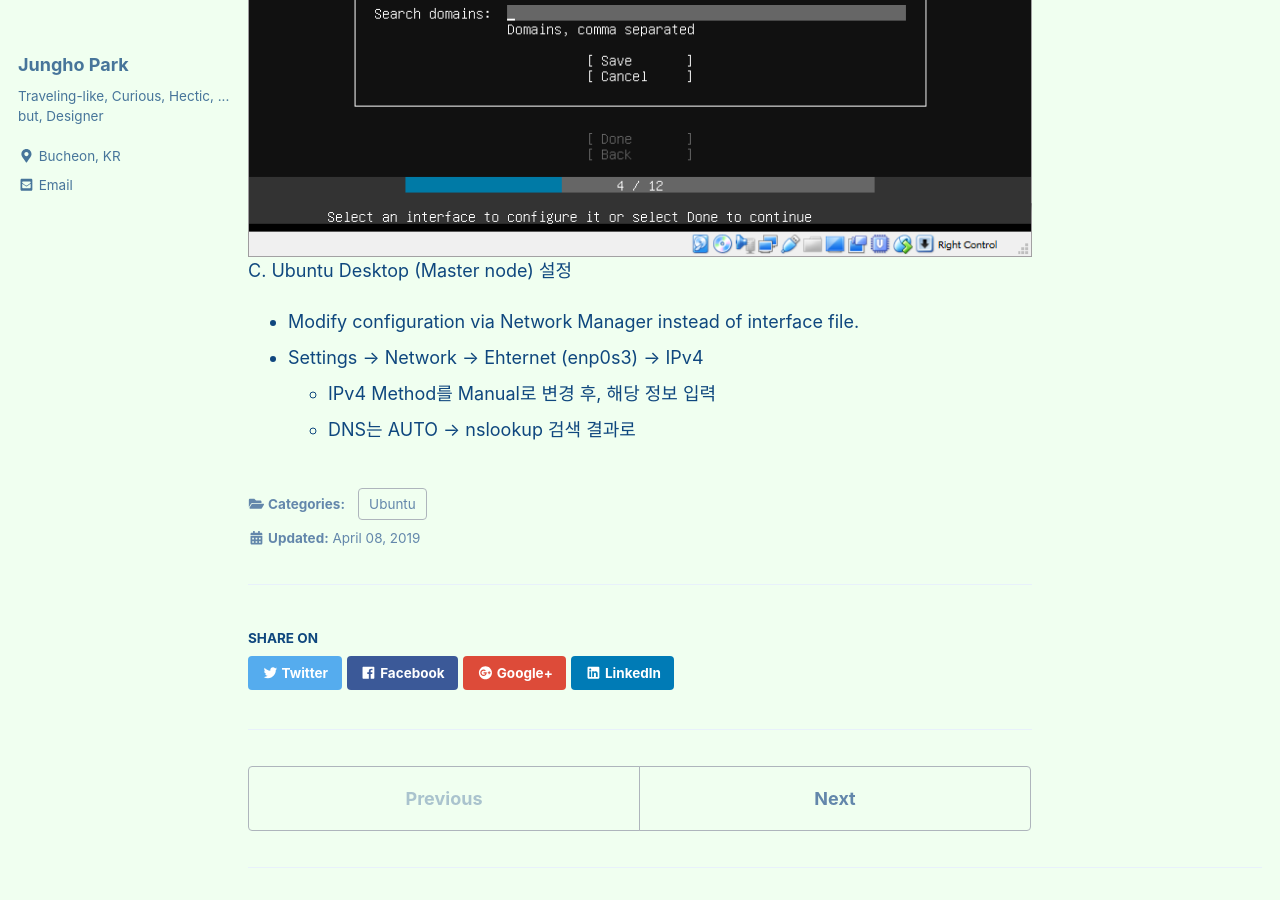
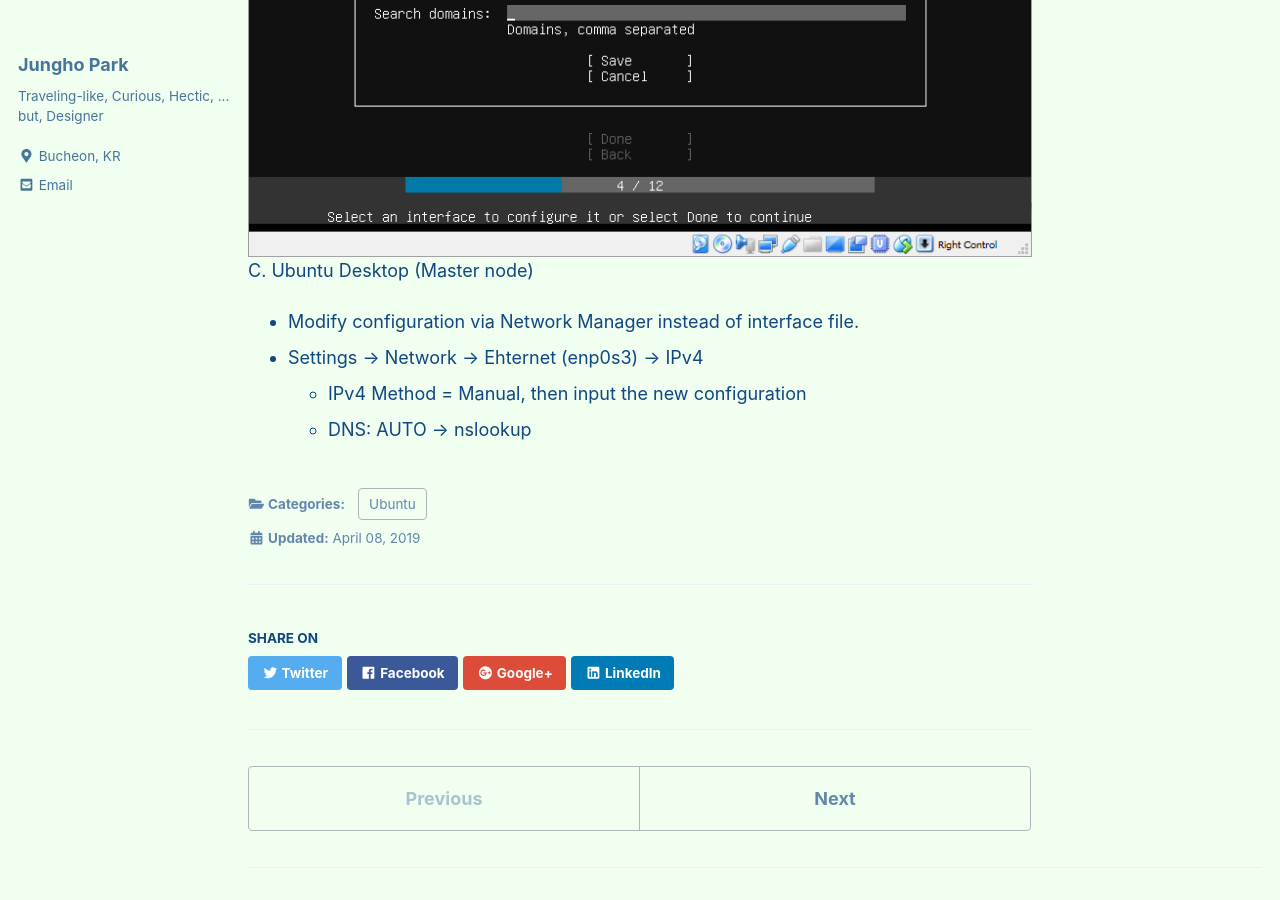
Before and after one commit to unipark00/tekrepo, a Jekyll site: the page built from _posts/2018-12-03-ubuntu-setup.md, in a window 1280 px wide and 900 px high, scrolled down 1766 px. Built offline with Jekyll 4.4.1, drawn with Linux system fonts in a browser that asks for light colours; cached includes are drawn as plain includes; some of the changed text lies outside the part shown.

Commit message:
Update 2018-12-03-ubuntu-setup.md

````diff
--- a/_posts/2018-12-03-ubuntu-setup.md
+++ b/_posts/2018-12-03-ubuntu-setup.md
@@ -32,12 +32,12 @@ tcp6       0      0 :::80             :::*                LISTEN
 Port 22
 ```
 
-## 2) k8s cluster를 위한 NAT Network 설정
+## 2) NAT network setup for k8s cluster
 
-A. NatNetwork 만들기
+A. Create NatNetwork
    * VirtualBox - File - Preference - Network - NatNetwork (10.0.0.0/24)
 
-B. Ubuntu Server (Worker node) 설정
+B. Ubuntu Server (Worker node)
 ```console
 root@ubuntu:/etc/network$ vi interfaces
 
@@ -53,8 +53,8 @@ broadcast 10.0.0.255
 gateway 10.0.0.1
 ```
 ![ubuntu-18.04.2](https://github.com/unipark00/tekrepo/blob/master/_posts/20190410_165245.png?raw=true)
-C. Ubuntu Desktop (Master node) 설정
+C. Ubuntu Desktop (Master node)
    * Modify configuration via Network Manager instead of interface file.
    * Settings -> Network -> Ehternet (enp0s3) -> IPv4
-     * IPv4 Method를 Manual로 변경 후, 해당 정보 입력
-     * DNS는 AUTO -> nslookup 검색 결과로
+     * IPv4 Method = Manual, then input the new configuration
+     * DNS: AUTO -> nslookup
````
